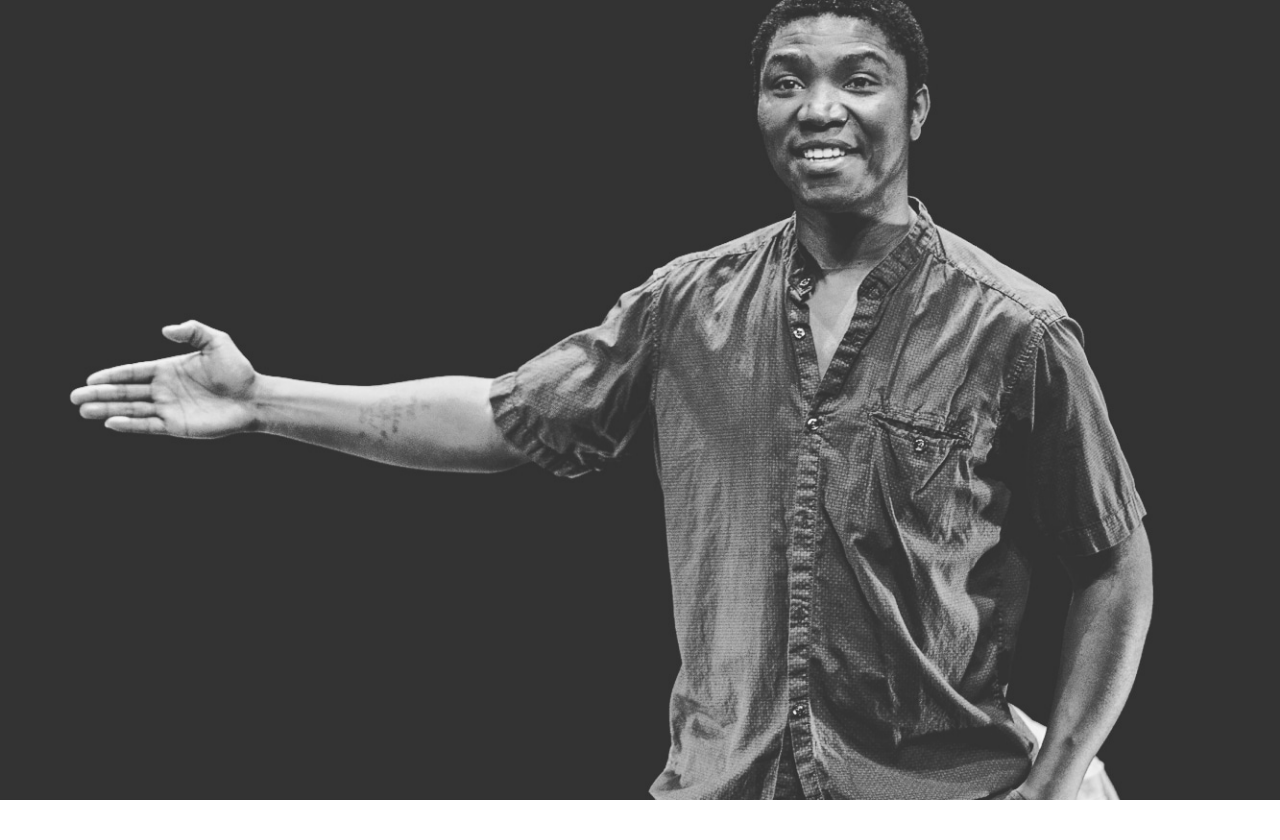
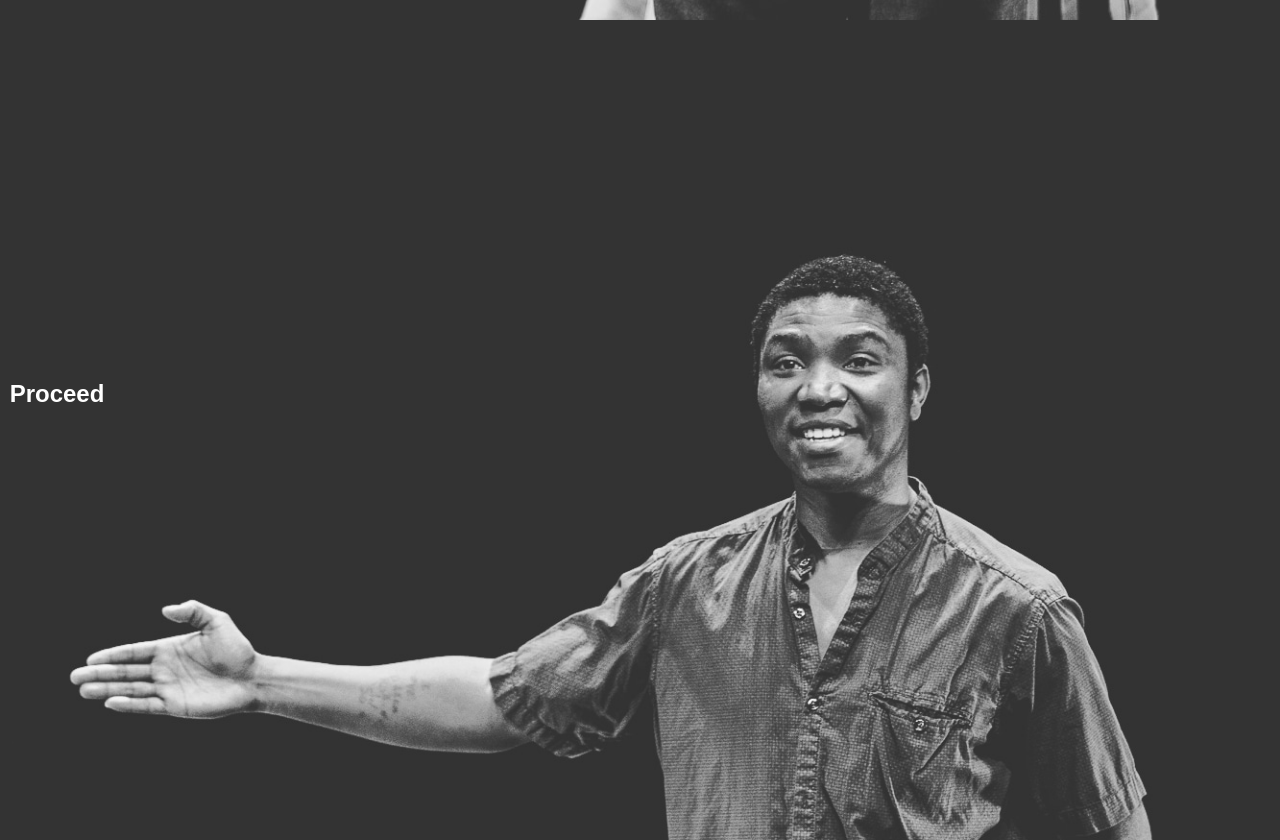
Before and after one commit to ZukisaNante/FriendShip, a plain HTML site: page index.html in a window 1280 px wide. Before the commit the page ends 800 px from the top, so only its background shows below. Drawn offline with Linux system fonts and the light colour scheme.

Commit message:
welcome bage bg image

```diff
--- a/css/welcome.css
+++ b/css/welcome.css
@@ -12,6 +12,7 @@ body {
     min-height: 100%;
     background-position: center;
     background-attachment: fixed;
+    margin-top: 20px;
 }
 
 
@@ -29,4 +30,56 @@ body {
 
 .welcome_container {
     margin: auto;
+    align-items: center;
+    background-color: aquamarine;
+    width: 100%;
 }
+
+
+/* btn_proceed */
+
+.btn_proceed {
+    /* background-color: aliceblue; */
+    width: 110px;
+    height: 40px;
+    text-align: center;
+    /* border: 1px solid whitesmoke; */
+    border-radius: 10px;
+    margin: 4px 2px;
+    /* padding: 20px; */
+    color: white;
+    display: inline-block;
+    font-size: 24px;
+    cursor: pointer;
+    text-decoration: none;
+    font-weight: bold;
+    /* animation-name: name;
+    animation-duration: 2s; */
+}
+
+
+/* animation */
+
+@keyframes name {
+    from {
+        background-color: brown;
+        opacity: 50%;
+    }
+    to {
+        background-color: aliceblue;
+        opacity: 50%;
+    }
+}
+
+
+/* btn_div */
+
+.btn_div {
+    margin: 0;
+    position: absolute;
+    top: 50%;
+    -ms-transform: translateY(-50%);
+    transform: translateY(-50%);
+    /* background-color: aliceblue */
+    align-items: center;
+}
--- a/index.html
+++ b/index.html
@@ -14,7 +14,9 @@
 
 <body>
     <div class="welcome_container">
-
+        <div class="btn_div">
+            <a href="#Home" class="btn_proceed">Proceed</a>
+        </div>
     </div>
 
     <!-- javascript links -->
```
